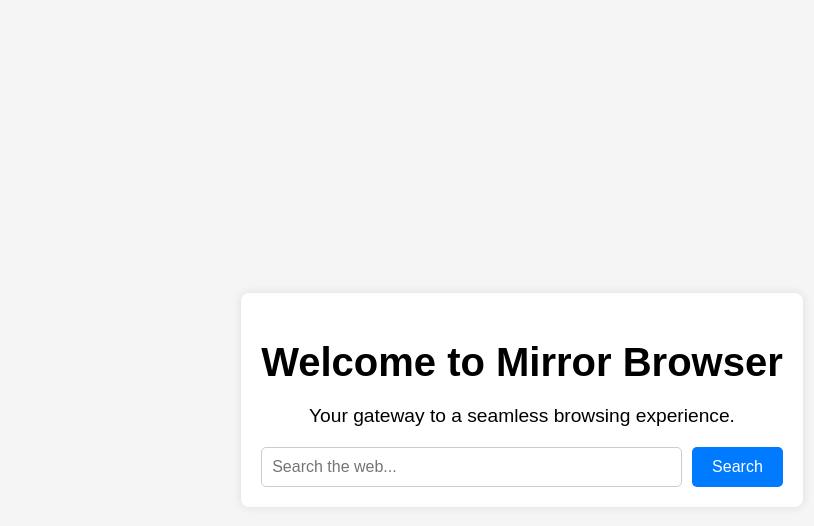
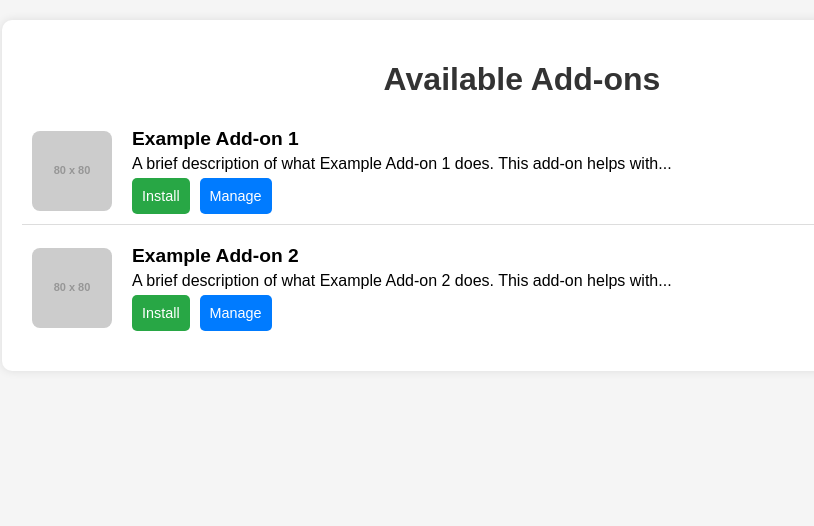
Before and after one commit to ff6f8d68/mirror.browser, a plain HTML site: page core/browser/home/index.html in a window 1280 px wide. Shown: the whole page, without its empty margins (118-932 px from the left). Drawn offline with Linux system fonts and the light colour scheme; placeholder pictures from the web are drawn by us.

Commit message:
Update index.html

```diff
--- a/core/browser/home/index.html
+++ b/core/browser/home/index.html
@@ -3,90 +3,128 @@
 <head>
     <meta charset="UTF-8">
     <meta name="viewport" content="width=device-width, initial-scale=1.0">
-    <title>Home - Mirror Browser</title>
+    <title>Add-ons - Mirror Browser</title>
     <style>
         body {
             margin: 0;
             font-family: Arial, sans-serif;
             background-color: #f5f5f5;
             display: flex;
-            justify-content: center;
+            flex-direction: column;
             align-items: center;
-            height: 100vh;
+            padding: 20px;
+        }
+
+        .container {
+            max-width: 1000px;
+            width: 100%;
+            background-color: #fff;
+            border-radius: 10px;
+            box-shadow: 0 0 10px rgba(0, 0, 0, 0.1);
+            padding: 20px;
+        }
+
+        h1 {
+            font-size: 2em;
+            margin-bottom: 20px;
+            color: #333;
             text-align: center;
         }
 
-        .container {
-            max-width: 600px;
-            padding: 20px;
-            border-radius: 8px;
-            background-color: #fff;
-            box-shadow: 0 0 10px rgba(0, 0, 0, 0.1);
+        .addon {
+            display: flex;
+            align-items: center;
+            padding: 10px;
+            border-bottom: 1px solid #ddd;
+            margin-bottom: 10px;
         }
 
-        h1 {
-            font-size: 2.5em;
-            margin-bottom: 20px;
+        .addon:last-child {
+            border-bottom: none;
         }
 
-        p {
-            font-size: 1.2em;
-            margin-bottom: 20px;
+        .addon img {
+            width: 80px;
+            height: 80px;
+            border-radius: 8px;
+            margin-right: 20px;
         }
 
-        .search-bar {
-            display: flex;
-            justify-content: center;
+        .addon-details {
+            flex: 1;
         }
 
-        .search-bar input {
-            width: 100%;
-            padding: 10px;
-            border: 1px solid #ccc;
-            border-radius: 5px;
-            font-size: 1em;
+        .addon-details h2 {
+            font-size: 1.2em;
+            margin: 0;
         }
 
-        .search-bar button {
-            margin-left: 10px;
-            padding: 10px 20px;
+        .addon-details p {
+            margin: 5px 0;
+        }
+
+        .addon-buttons {
+            display: flex;
+            gap: 10px;
+        }
+
+        .addon-buttons button {
+            padding: 10px;
             border: none;
+            border-radius: 5px;
+            cursor: pointer;
+            font-size: 0.9em;
+        }
+
+        .addon-buttons button.install {
+            background-color: #28a745;
+            color: #fff;
+        }
+
+        .addon-buttons button.install:hover {
+            background-color: #218838;
+        }
+
+        .addon-buttons button.manage {
             background-color: #007bff;
             color: #fff;
-            border-radius: 5px;
-            font-size: 1em;
-            cursor: pointer;
         }
 
-        .search-bar button:hover {
+        .addon-buttons button.manage:hover {
             background-color: #0056b3;
         }
     </style>
 </head>
 <body>
     <div class="container">
-        <h1>Welcome to Mirror Browser</h1>
-        <p>Your gateway to a seamless browsing experience.</p>
-        <div class="search-bar">
-            <input type="text" id="search-input" placeholder="Search the web...">
-            <button id="search-button">Search</button>
+        <h1>Available Add-ons</h1>
+
+        <div class="addon">
+            <img src="https://via.placeholder.com/80" alt="Add-on Icon">
+            <div class="addon-details">
+                <h2>Example Add-on 1</h2>
+                <p>A brief description of what Example Add-on 1 does. This add-on helps with...</p>
+                <div class="addon-buttons">
+                    <button class="install">Install</button>
+                    <button class="manage">Manage</button>
+                </div>
+            </div>
         </div>
+
+        <div class="addon">
+            <img src="https://via.placeholder.com/80" alt="Add-on Icon">
+            <div class="addon-details">
+                <h2>Example Add-on 2</h2>
+                <p>A brief description of what Example Add-on 2 does. This add-on helps with...</p>
+                <div class="addon-buttons">
+                    <button class="install">Install</button>
+                    <button class="manage">Manage</button>
+                </div>
+            </div>
+        </div>
+
+        <!-- Add more add-ons as needed -->
+
     </div>
-
-    <script>
-        document.getElementById('search-button').addEventListener('click', function() {
-            const query = document.getElementById('search-input').value;
-            if (query) {
-                window.open(`https://www.google.com/search?q=${encodeURIComponent(query)}`, '_blank');
-            }
-        });
-
-        document.getElementById('search-input').addEventListener('keypress', function(event) {
-            if (event.key === 'Enter') {
-                document.getElementById('search-button').click();
-                event.preventDefault(); // Prevent the default action to avoid form submission
-            }
-        });
-    </script>
 </body>
 </html>
```
